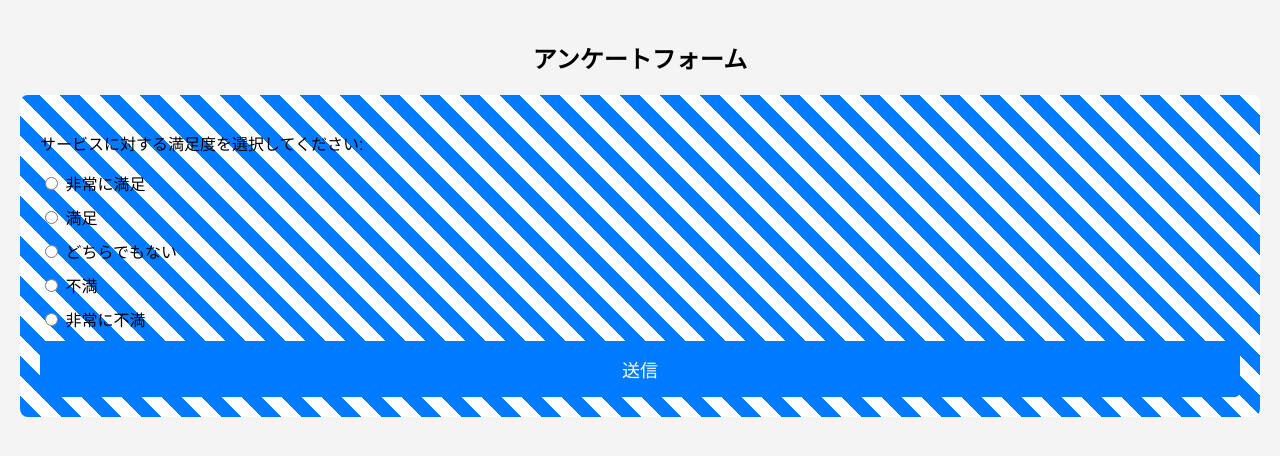
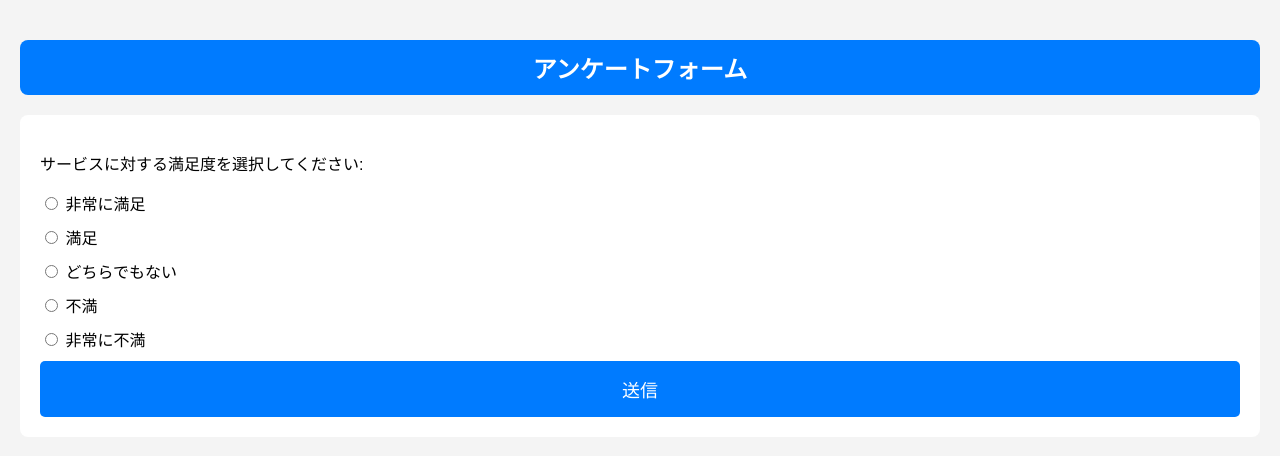
Before and after one commit to OfficePlata/Konamon_Oshin, a plain HTML site: page index.html in a window 1280 px wide. Drawn offline with Linux system fonts and the light colour scheme.

Commit message:
Update index.html

```diff
--- a/index.html
+++ b/index.html
@@ -15,18 +15,13 @@
         }
         h2 {
             text-align: center;
+            background-color: #007bff;
+            color: white;
+            padding: 10px;
+            border-radius: 8px;
         }
         form {
-            background: linear-gradient(
-                45deg,
-                #007bff 25%,
-                white 25%,
-                white 50%,
-                #007bff 50%,
-                #007bff 75%,
-                white 75%
-            );
-            background-size: 40px 40px;
+            background: #fff;
             padding: 20px;
             border-radius: 8px;
         }
```
